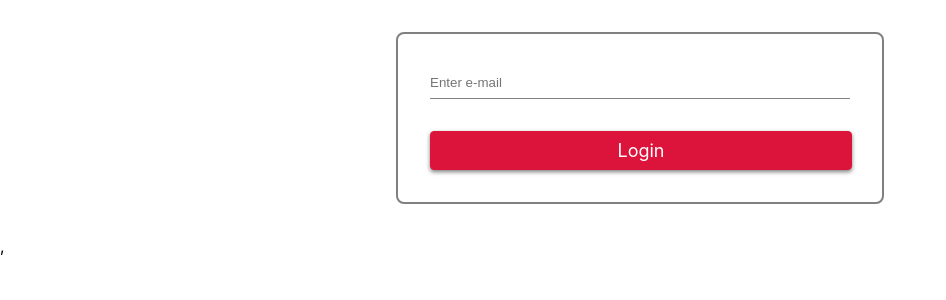
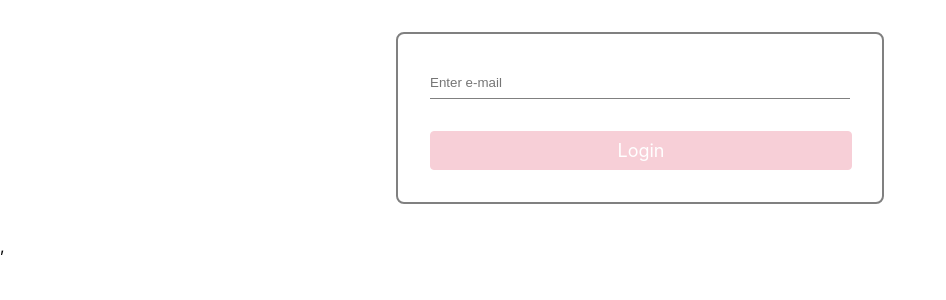
Before and after one commit to sarfarazwasim/movie-watchlist-app, a React (Create React App) app: page /login in a window 1280 px wide. Shown: the top 300 px of the page, without its empty margins (0-946 px from the left). Built offline with nearby package versions, Linux system fonts and the light colour scheme.

Commit message:
Improvements

```diff
--- a/src/components/Card.js
+++ b/src/components/Card.js
@@ -24,7 +24,6 @@ function Card({movie, isDetail, id, movieIndex}) {
   const [selectedListIndex, setSelectedListIndex] = useState(-1);
 
   function handleListClick (index) {
-    console.log('[in card emit]')
     setSelectedListIndex(index)
   }
 
--- a/src/components/Login.js
+++ b/src/components/Login.js
@@ -1,28 +1,40 @@
 import './Login.scss'
-import React, { useState } from 'react';
+import React, { useState, useEffect } from 'react';
 import { useDispatch } from 'react-redux'
 import { setUserId } from '../store/movieStore'
 import { useNavigate } from "react-router-dom";
 
 function Login() {
   const [email, setEmail] = useState('');
+  const [isLoginDisabled, setIsLoginDisabled] = useState(true);
+
+  useEffect(() => {
+    if (email.trim()) {
+      setIsLoginDisabled(false)
+    } else {
+      setIsLoginDisabled(true)
+    }
+  }, [email]);
+
   const dispatch = useDispatch()
 
   const handleChange = (event) => {
     setEmail(event.target.value);
   };
-const navigate = useNavigate()
+
+  const navigate = useNavigate()
   function handleLogin () {
-    dispatch(setUserId(email))
-    console.log('[log] hello')
-    navigate('/')
+    if (email.trim()) {
+      dispatch(setUserId(email))
+      navigate('/')
+    }
   }
   return (
     <div className="login">
       <div className='login__box'>
         <input type='text' className='login__box--input' placeholder='Enter e-mail'
         value={email} onChange={handleChange}/>
-        <div className='login__box--btn' onClick={handleLogin}>Login</div>
+        <div className={'login__box--btn ' + (isLoginDisabled ? 'disabled-btn' : '')} onClick={handleLogin}>Login</div>
       </div>
     </div>
   );
--- a/src/components/Login.scss
+++ b/src/components/Login.scss
@@ -29,5 +29,11 @@
       box-shadow: 0 2px 4px 0 rgba(0, 0, 0, 0.5);
       cursor: pointer;
     }
+    .disabled-btn {
+      // pointer-events: none;
+      cursor: not-allowed;
+      box-shadow: none;
+      opacity: 0.2;
+    }
   }
 }
--- a/src/components/Search.js
+++ b/src/components/Search.js
@@ -15,7 +15,6 @@ function Search() {
   function fetchMovies () {
     axios.get(`http://www.omdbapi.com/?s=${searchTerm}&apikey=62394e84`)
     .then((res) => {
-      console.log('[log]', res.data.Search)
       dispatch(setMovieList(res.data.Search))
     })
   }
--- a/src/components/Sidebar.scss
+++ b/src/components/Sidebar.scss
@@ -1,9 +1,7 @@
 .sidebar {
-  // height: calc(100% - 40px);
-  // border: 1px solid red;
   position: relative;
   &__heading {
-    color: red;
+    color: crimson;
     text-align: center;
     cursor: pointer;
   }
@@ -23,7 +21,6 @@
     bottom: 20px;
     width: 210px;
     border: 1px solid rgb(183, 183, 183);
-    // box-shadow: 0 2px 4px 0 rgba(0, 0, 0, 0.5);
     border-radius: 4px;
     display: flex;
     justify-content: space-between;
--- a/src/components/Watchlist.js
+++ b/src/components/Watchlist.js
@@ -31,7 +31,6 @@ function Watchlist({isSelection, movie, handleListClick}) {
   const [selectedList, setSelectedList] = useState(-1);
 
   function handleListSelection (index) {
-    console.log('[log] hello', index)
     if (isSelection === 'true') {
       setSelectedList(index)
       handleListClick(index)
--- a/src/store/movieStore.js
+++ b/src/store/movieStore.js
@@ -34,15 +34,12 @@ export const movieStore = createSlice({
           movies: []
         }
         if (state.watchList[state.userId]) {
-          console.log('[if log]', state.watchList[state.userId])
           state.watchList[state.userId].push(value)
         } else {
-          console.log('[in else log]', state.userId)
           state.watchList[state.userId] = []
           state.watchList[state.userId].push(value)
         }
       }
-      console.log('Final', state.watchList)
       localStorage.setItem('watchList', JSON.stringify(state.watchList))
     }
   },
```
Also changed, not shown: 1 other file (tests, documents, lock files or other folders).
